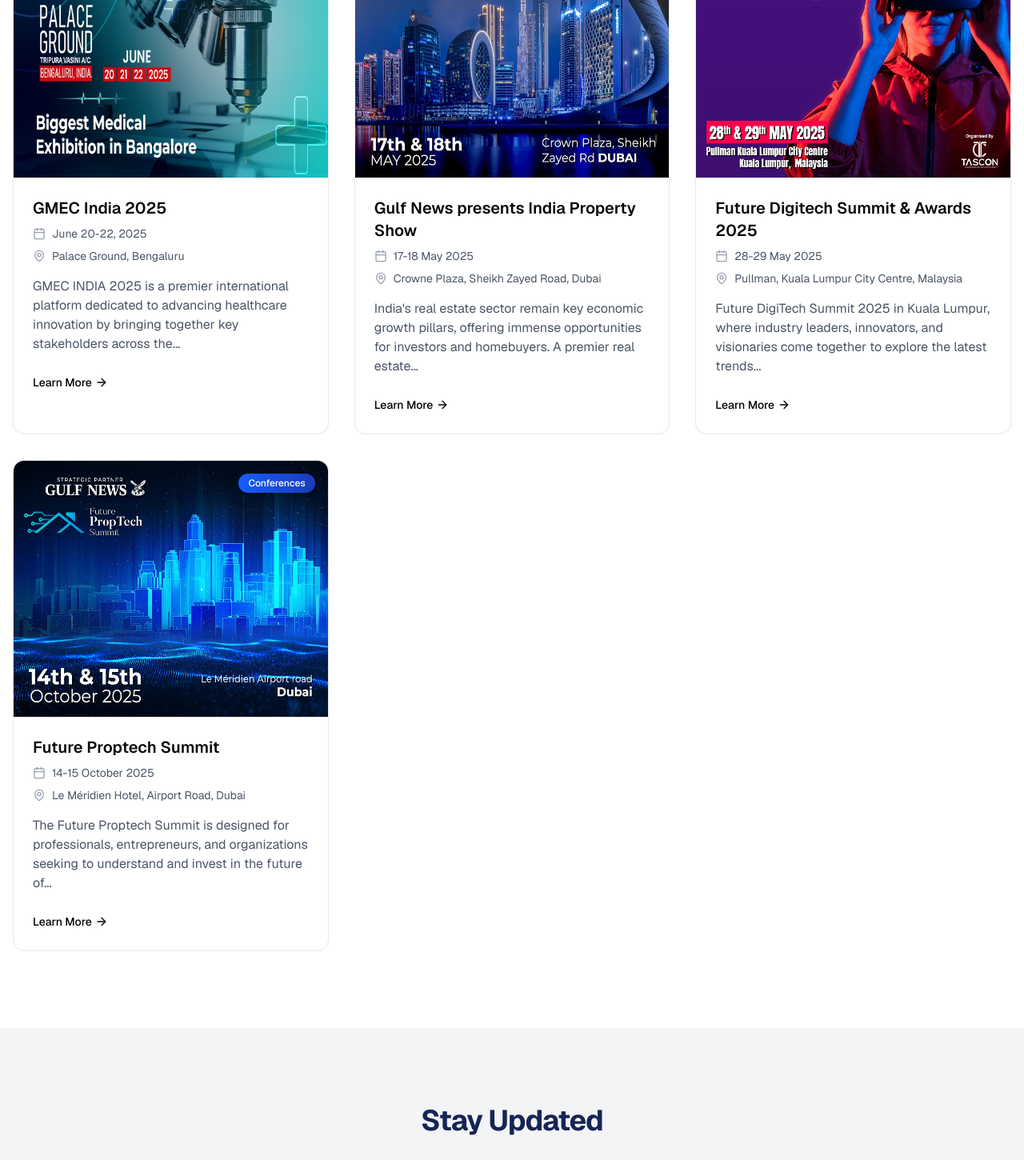
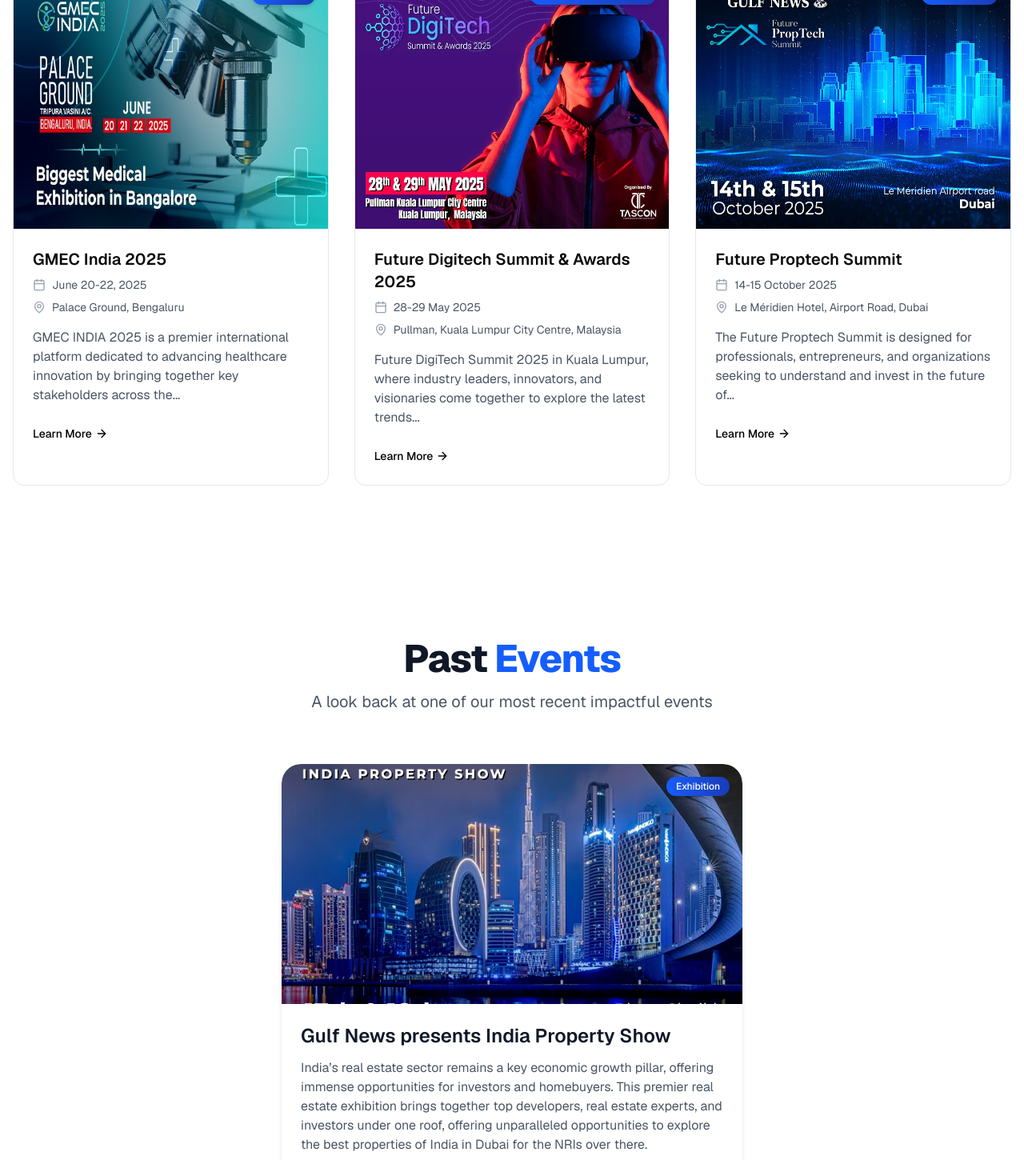
Before and after one commit to maxpo-dev/maxpo, a Next.js app: page /events in a window 1280 px wide. Shown: the part 1330-2780 px from the top of the page at 80% size. Built offline with nearby package versions, Linux system fonts and the light colour scheme.

Commit message:
events added

```diff
--- /dev/null
+++ b/app/components/PastEvents.tsx
@@ -0,0 +1,100 @@
+"use client"
+
+import Image from "next/image"
+import Link from "next/link"
+import { motion } from "framer-motion"
+import { Calendar, MapPin } from "lucide-react"
+import { Button } from "@/components/ui/button"
+
+const pastEvent = {
+  id: 2,
+  title: "Gulf News presents India Property Show",
+  date: "17-18 May 2025",
+  location: "Crowne Plaza, Sheikh Zayed Road, Dubai",
+  image: "/images/events/WhatsApp Image 2025-03-21 at 11.58.43 AM (1).jpeg",
+  description:
+    "India’s real estate sector remains a key economic growth pillar, offering immense opportunities for investors and homebuyers. This premier real estate exhibition brings together top developers, real estate experts, and investors under one roof, offering unparalleled opportunities to explore the best properties of India in Dubai for the NRIs over there.",
+  category: "Exhibition",
+  website: "",
+}
+
+export default function PastEvents() {
+  return (
+    <section className="relative bg-white py-24">
+      <div className="container mx-auto px-6 md:px-12 lg:px-16">
+        {/* Section Title */}
+        <div className="mx-auto max-w-3xl text-center mb-16">
+          <motion.div
+            initial={{ opacity: 0, y: 30 }}
+            whileInView={{ opacity: 1, y: 0 }}
+            transition={{ duration: 0.8 }}
+            viewport={{ once: true }}
+          >
+            <h2 className="text-4xl font-extrabold tracking-tight text-gray-900 md:text-5xl mb-4">
+              Past <span className="text-blue-600">Events</span>
+            </h2>
+            <p className="text-lg text-gray-600 md:text-xl">
+              A look back at one of our most recent impactful events
+            </p>
+          </motion.div>
+        </div>
+
+        {/* Single Event Card */}
+        <motion.div
+          initial={{ opacity: 0, y: 50 }}
+          whileInView={{ opacity: 1, y: 0 }}
+          transition={{ duration: 0.5 }}
+          viewport={{ once: true }}
+          className="group relative flex flex-col overflow-hidden rounded-3xl bg-gray-100 shadow-md hover:shadow-xl transition-all duration-300 max-w-xl mx-auto"
+        >
+          {/* Image */}
+          <div className="relative h-[250px] md:h-[300px] overflow-hidden rounded-t-3xl">
+            <Image
+              src={pastEvent.image}
+              alt={pastEvent.title}
+              fill
+              className="object-cover w-full h-full transition-transform duration-500 group-hover:scale-105"
+            />
+            <div className="absolute top-4 right-4 bg-gradient-to-r from-blue-600 to-blue-800 text-white text-xs font-medium py-1 px-3 rounded-full shadow-md">
+              {pastEvent.category}
+            </div>
+          </div>
+
+          {/* Card Content */}
+          <div className="flex flex-col p-6 bg-white rounded-b-3xl">
+            <h3 className="mb-3 text-2xl font-semibold text-gray-900 group-hover:text-blue-600 transition-colors duration-300">
+              {pastEvent.title}
+            </h3>
+            <p className="mb-4 text-gray-600">{pastEvent.description}</p>
+
+            <div className="space-y-2 text-sm text-gray-500">
+              <div className="flex items-center">
+                <Calendar className="mr-2 h-4 w-4 text-blue-600" />
+                <span>{pastEvent.date}</span>
+              </div>
+              <div className="flex items-center">
+                <MapPin className="mr-2 h-4 w-4 text-blue-600" />
+                <span>{pastEvent.location}</span>
+              </div>
+            </div>
+
+            {/* Button if website exists */}
+            {pastEvent.website && (
+              <div className="mt-6 text-left">
+                <Link href={pastEvent.website}>
+                  <Button
+                    variant="outline"
+                    size="sm"
+                    className="rounded-full border-blue-600 text-blue-600 hover:bg-blue-600 hover:text-white transition-all duration-300"
+                  >
+                    View Recap
+                  </Button>
+                </Link>
+              </div>
+            )}
+          </div>
+        </motion.div>
+      </div>
+    </section>
+  )
+}
--- a/app/events/page.tsx
+++ b/app/events/page.tsx
@@ -8,6 +8,7 @@
 import { ArrowDown, ArrowRight, Calendar, Check, MapPin } from "lucide-react"
 import Image from "next/image"
 import { useEffect, useState } from "react"
+import PastEvents from "../components/PastEvents"
 
 // Define event types
 type EventType = "All Events" | "Exhibition" | "Conferences" | "Conference and Awards"
@@ -38,17 +39,17 @@
       category: "Exhibition",
       website: "https://gmecexhibitions.in/",
     },
-    {
-      id: 2,
-      title: "Gulf News presents India Property Show",
-      date: "17-18 May 2025",
-      location: "Crowne Plaza, Sheikh Zayed Road, Dubai",
-      image: "/images/events/WhatsApp Image 2025-03-21 at 11.58.43 AM (1).jpeg",
-      description:
-        "India's real estate sector remain key economic growth pillars, offering immense opportunities for investors and homebuyers. A premier real estate exhibition brings together top developers, real estate experts, and investors under one roof, offering unparalleled opportunities to explore the best properties of India in Dubai for the NRIs over there",
-      category: "Exhibition",
-      website: "https://www.indiapropertyshow.in/",
-    },
+    // {
+    //   id: 2,
+    //   title: "Gulf News presents India Property Show",
+    //   date: "17-18 May 2025",
+    //   location: "Crowne Plaza, Sheikh Zayed Road, Dubai",
+    //   image: "/images/events/WhatsApp Image 2025-03-21 at 11.58.43 AM (1).jpeg",
+    //   description:
+    //     "India's real estate sector remain key economic growth pillars, offering immense opportunities for investors and homebuyers. A premier real estate exhibition brings together top developers, real estate experts, and investors under one roof, offering unparalleled opportunities to explore the best properties of India in Dubai for the NRIs over there",
+    //   category: "Exhibition",
+    //   website: "https://www.indiapropertyshow.in/",
+    // },
     {
       id: 3,
       title: "Future Digitech Summit & Awards 2025",
@@ -321,6 +322,11 @@
 
 
 
+{/* ........................................... */}
+<center>        <h2 className="text-4xl font-extrabold tracking-tight text-gray-900 md:text-5xl mb-4">
+          Upcoming <span className="text-blue-600">Events</span>
+        </h2></center>
+{/* ........................... */}
       {/* Events Filter with Animation */}
       <motion.section
         className="bg-white py-12"
@@ -365,6 +371,7 @@
 
       {/* Upcoming Events List with Staggered Animation */}
       <section className="bg-white py-12">
+
         <div className="container mx-auto px-4">
           <AnimatePresence mode="wait">
             {sortedEvents.length === 0 ? (
@@ -577,6 +584,8 @@
         </div>
       </motion.section> */}
 
+      <PastEvents />
+
       {/* Newsletter with Floating Animation */}
       <motion.section
         className="bg-gray-100 py-24 text-white"
--- a/app/page.tsx
+++ b/app/page.tsx
@@ -7,6 +7,7 @@
 import { Button } from "@/components/ui/button"
 import Navbar from "@/app/components/navbar"
 import { Typewriter } from "react-simple-typewriter"
+
 // import { useState } from "react"
 // import Footer from "@/app/components/footer"
 
@@ -25,16 +26,16 @@
       category: "Exhibition",
       website: "https://gmecexhibitions.in/",
     },
-    {
-      id: 2,
-      title: "Gulf News presents India Property Show",
-      date: "17-18 May 2025",
-      location: "Crowne Plaza, Sheikh Zayed Road, Dubai",
-      image: "/images/events/WhatsApp Image 2025-03-21 at 11.58.43 AM (1).jpeg",
-      description: "India’s real estate sector remain key economic growth pillars, offering immense opportunities for investors and homebuyers. A premier real estate exhibition brings together top developers, real estate experts, and investors under one roof, offering unparalleled opportunities to explore the best properties of India in Dubai for the NRIs over there",
-      category: "Exhibition",
-      website: "",
-    },
+    // {
+    //   id: 2,
+    //   title: "Gulf News presents India Property Show",
+    //   date: "17-18 May 2025",
+    //   location: "Crowne Plaza, Sheikh Zayed Road, Dubai",
+    //   image: "/images/events/WhatsApp Image 2025-03-21 at 11.58.43 AM (1).jpeg",
+    //   description: "India’s real estate sector remain key economic growth pillars, offering immense opportunities for investors and homebuyers. A premier real estate exhibition brings together top developers, real estate experts, and investors under one roof, offering unparalleled opportunities to explore the best properties of India in Dubai for the NRIs over there",
+    //   category: "Exhibition",
+    //   website: "",
+    // },
     {
       id: 3,
       title: "Future Digitech Summit & Awards 2025",
@@ -240,6 +241,11 @@
       </div>
     </section>
 
+
+
+
+
+
       {/* Our Essence */}
       <section className="bg-blue-950 py-24 text-white">
         <div className="container mx-auto px-6 md:px-12 lg:px-16">
```
